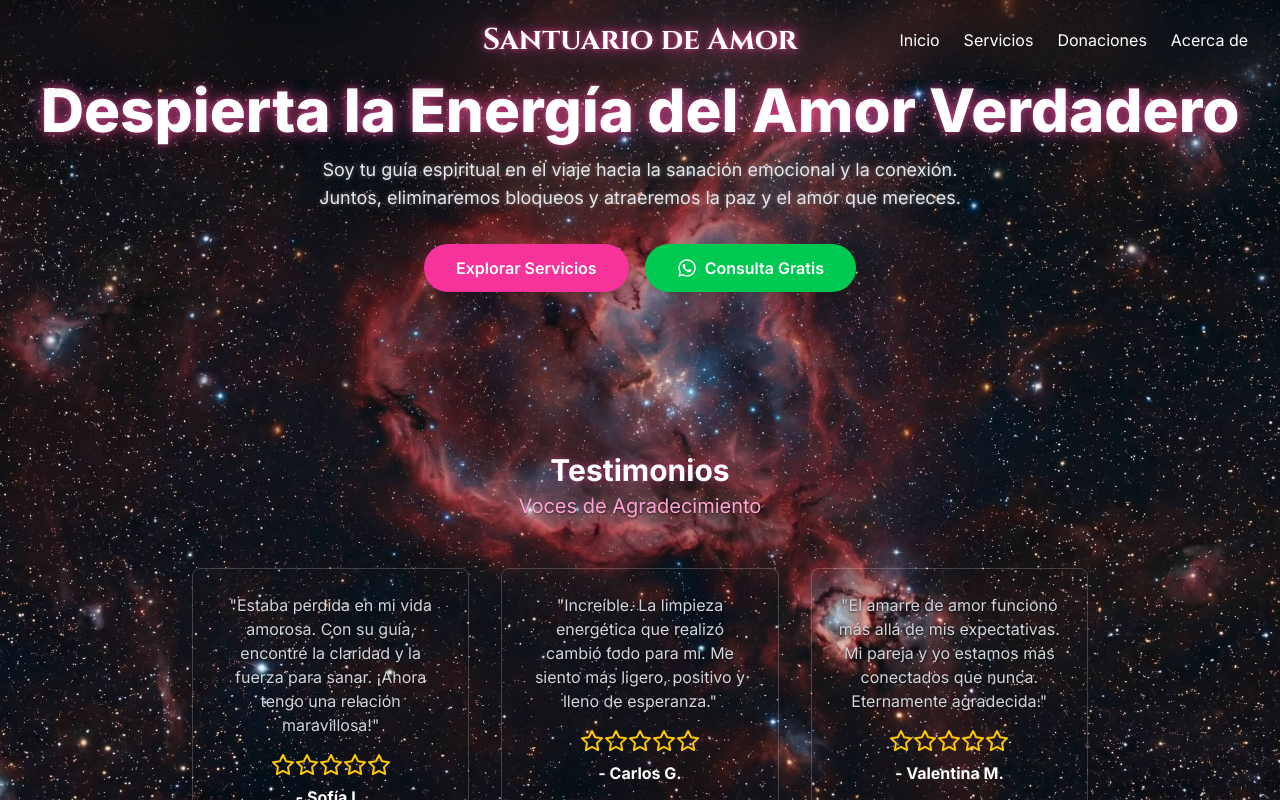
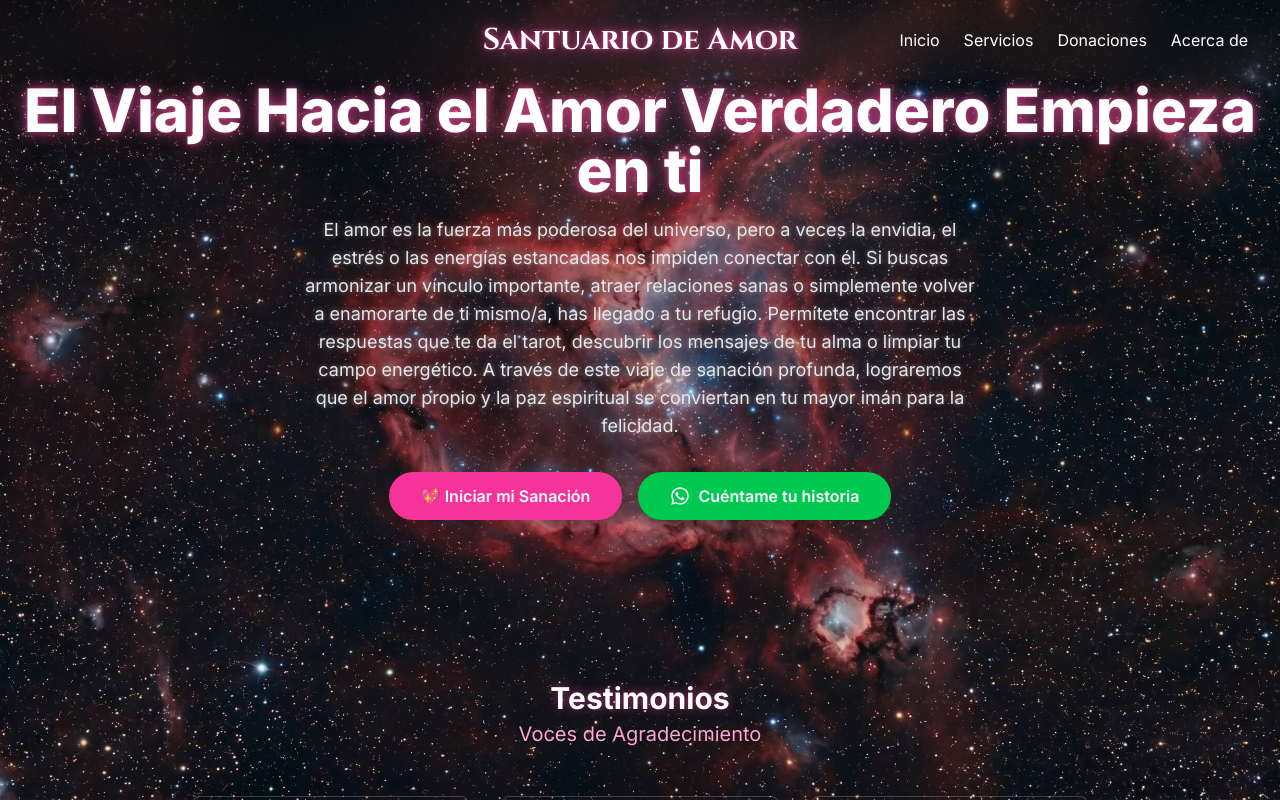
Before and after one commit to RacingAppHub/santuario-de-amor, a Next.js app: page / in a window 1280 px wide. Shown: the top 800 px of the page. Built offline with nearby package versions, Linux system fonts and the light colour scheme.

Commit message:
feat: Implementa textos dinámicos y actualiza botones en la página de inicio

```diff
--- a/app/page.tsx
+++ b/app/page.tsx
@@ -1,27 +1,48 @@
 'use client';
 
-import { useState } from 'react';
+import { useState, useEffect } from 'react';
 import { Star } from 'lucide-react';
 import Link from 'next/link';
 import ConsultaModal from './components/ConsultaModal';
 import WhatsappIcon from './components/WhatsappIcon';
 
+const frases = [
+  {
+    titulo: "Sana tu Energía y Abre las Puertas al Amor",
+    texto: "Aquí creemos que la confusión, los bloqueos o la falta de prosperidad nacen cuando nuestro corazón y nuestra mente acumulan cargas que no les pertenecen. Sanar desde el amor es la llave maestra para entender tu destino, descifrar tus sueños y armonizar todos tus vínculos. Estoy aquí para acompañarte a liberar esas energías densas para que vuelvas a brillar. Ya sea sanando una relación, activando tu amor propio o abriendo tus caminos hacia la abundancia, juntos devolveremos la armonía a tu vida para que atraigas todo lo que mereces."
+  },
+  {
+    titulo: "El Viaje Hacia el Amor Verdadero Empieza en ti",
+    texto: "El amor es la fuerza más poderosa del universo, pero a veces la envidia, el estrés o las energías estancadas nos impiden conectar con él. Si buscas armonizar un vínculo importante, atraer relaciones sanas o simplemente volver a enamorarte de ti mismo/a, has llegado a tu refugio. Permítete encontrar las respuestas que te da el tarot, descubrir los mensajes de tu alma o limpiar tu campo energético. A través de este viaje de sanación profunda, lograremos que el amor propio y la paz espiritual se conviertan en tu mayor imán para la felicidad."
+  },
+  {
+    titulo: "Vibra en la Frecuencia del Amor y la Abundancia",
+    texto: "Todo en el universo es energía, y cuando tu corazón está bloqueado por miedos o heridas del pasado, la prosperidad y la paz no encuentran cómo entrar. Yo te ayudo a alinear tu frecuencia para que dejes de luchar contra la corriente y empieces a fluir. Explora tus vidas pasadas, activa anclas de poder en tu mente o realiza un ritual profundo de autocuidado. Al limpiar tus canales energéticos y abrazar el amor en todas sus formas, verás cómo tus caminos se abren mágicamente hacia la vida que siempre has soñado."
+  }
+];
+
 export default function Home() {
   const [isModalOpen, setModalOpen] = useState(false);
+  const [fraseActiva, setFraseActiva] = useState(frases[0]);
   const phoneNumber = process.env.NEXT_PUBLIC_WHATSAPP_PHONE || '19516489947';
+
+  useEffect(() => {
+    const fraseAleatoria = frases[Math.floor(Math.random() * frases.length)];
+    setFraseActiva(fraseAleatoria);
+  }, []);
 
   return (
     <div className="text-gray-200 pt-20">
       <main id="inicio" className="text-center pb-20 px-6">
-        <h2 className="text-4xl md:text-6xl font-extrabold text-white mb-4 [text-shadow:0_0_15px_rgba(236,72,153,0.8),0_0_5px_rgba(236,72,153,0.5)]">Despierta la Energía del Amor Verdadero</h2>
+        <h2 className="text-4xl md:text-6xl font-extrabold text-white mb-4 [text-shadow:0_0_15px_rgba(236,72,153,0.8),0_0_5px_rgba(236,72,153,0.5)]">{fraseActiva.titulo}</h2>
         <p className="max-w-2xl mx-auto text-lg text-gray-200 mb-8 [text-shadow:0_0_5px_rgba(200,200,200,0.5)]">
-          Soy tu guía espiritual en el viaje hacia la sanación emocional y la conexión. Juntos, eliminaremos bloqueos y atraeremos la paz y el amor que mereces.
+          {fraseActiva.texto}
         </p>
         <div className="flex flex-col sm:flex-row items-center justify-center gap-4">
-          <Link href="/servicios" prefetch={false} className="bg-pink-500 text-white px-8 py-3 rounded-full font-semibold hover:bg-pink-600 transition duration-300 shadow-lg">Explorar Servicios</Link>
+          <Link href="/servicios" prefetch={false} className="bg-pink-500 text-white px-8 py-3 rounded-full font-semibold hover:bg-pink-600 transition duration-300 shadow-lg">💖 Iniciar mi Sanación</Link>
           <button onClick={() => setModalOpen(true)} className="bg-green-500 text-white px-8 py-3 rounded-full font-semibold hover:bg-green-600 transition duration-300 flex items-center justify-center shadow-lg">
             <WhatsappIcon className="w-5 h-5 mr-2" />
-            Consulta Gratis
+            Cuéntame tu historia
           </button>
         </div>
       </main>
```
Also changed, not shown: 1 other file (tests, documents, lock files or other folders).
